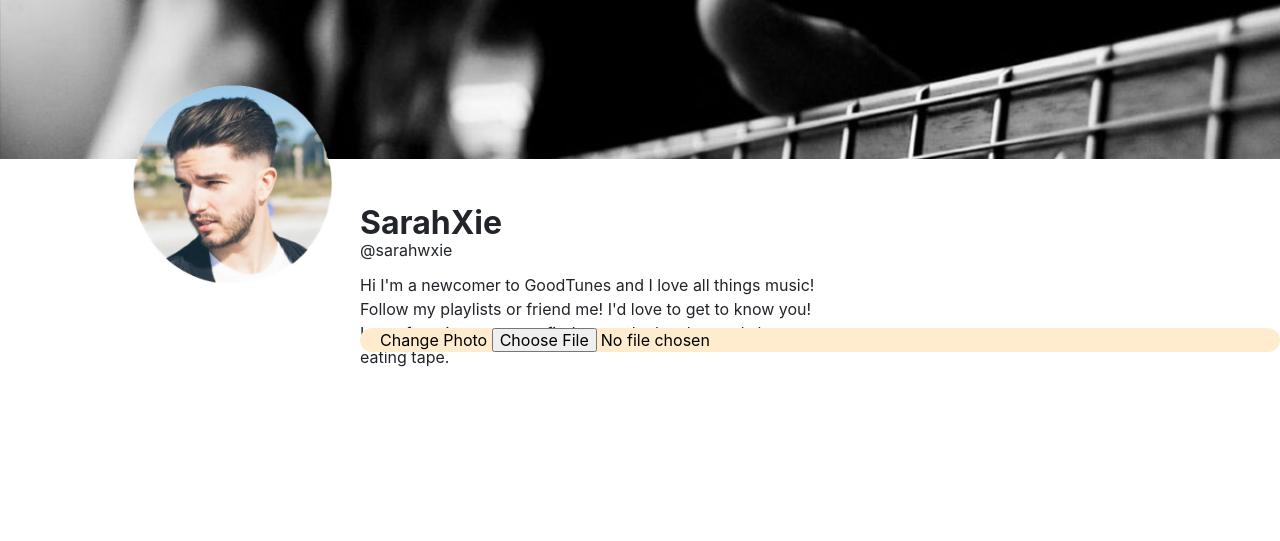
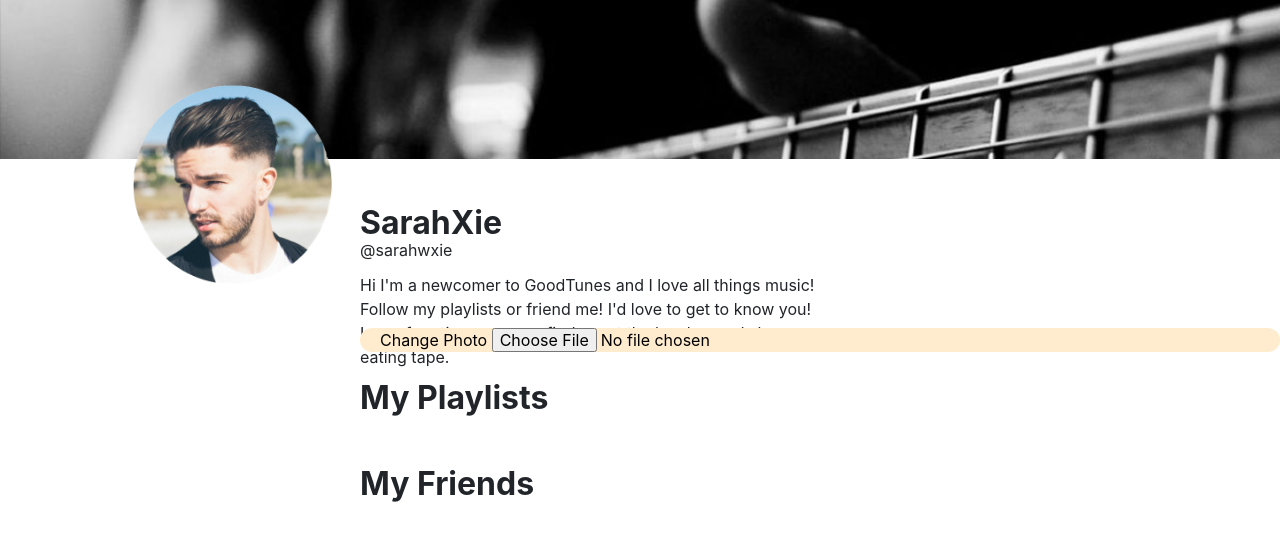
Before and after one commit to sarahwxie/GoodTunes, a Flask app: page /profile/ in a window 1280 px wide. Shown: the part 83-624 px from the top of the page. Run offline with Flask 2, Linux system fonts and the light colour scheme; data comes from the database, SQL or seed files in the repository; some libraries are stand-ins or nearby versions.

Commit message:
sections for playlists & friends

```diff
--- a/templates/profile.html
+++ b/templates/profile.html
@@ -47,6 +47,12 @@
                 Change Photo
                 <input type="file" name="file"/>
             </div>
+            <div>
+                <h1 style="display:inline-block;"><strong>My Playlists</strong></h1>
+            </div>
+            <div>
+                <h1 style="display:inline-block;"><strong>My Friends</strong></h1>
+            </div>
         </div>
     </div>
 </div>
```
